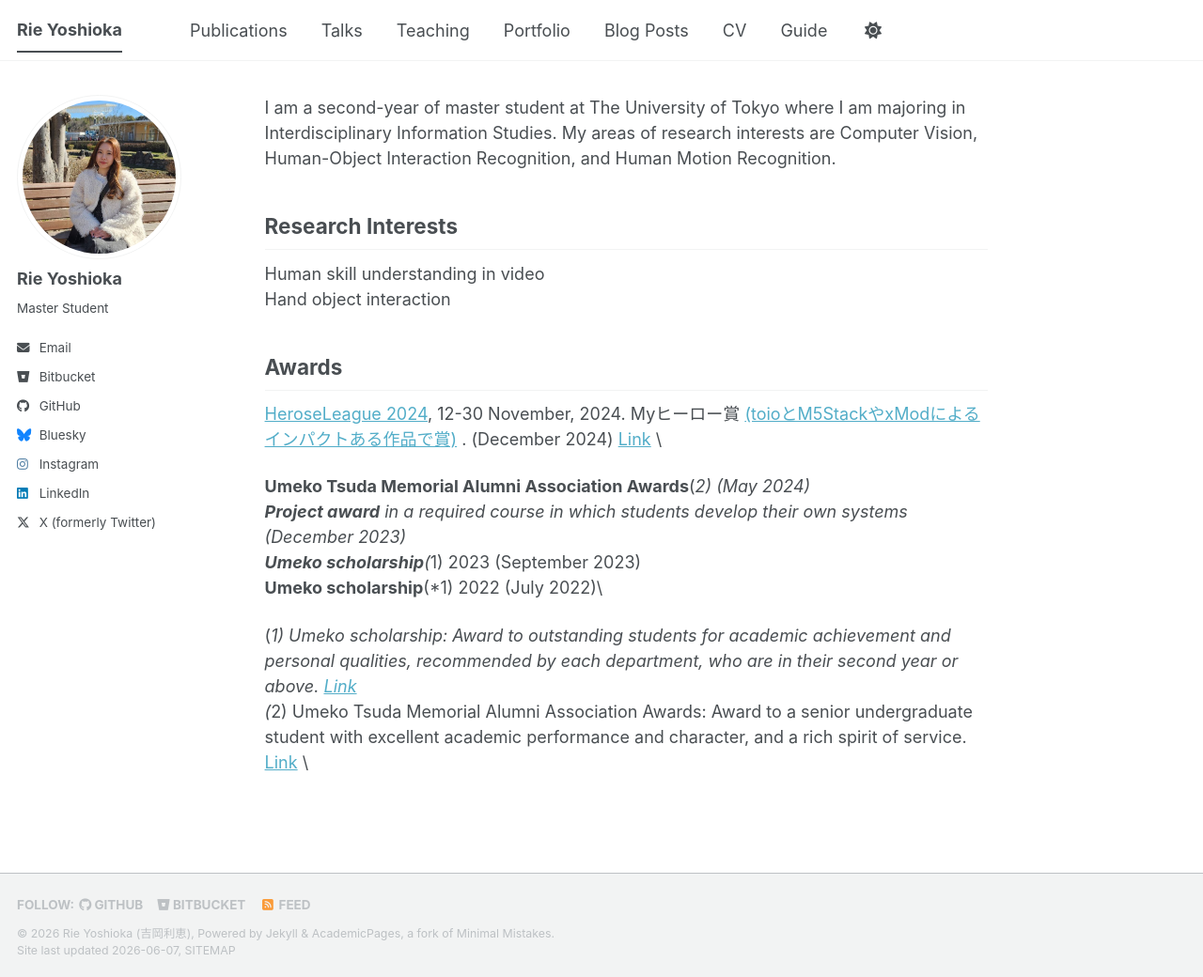
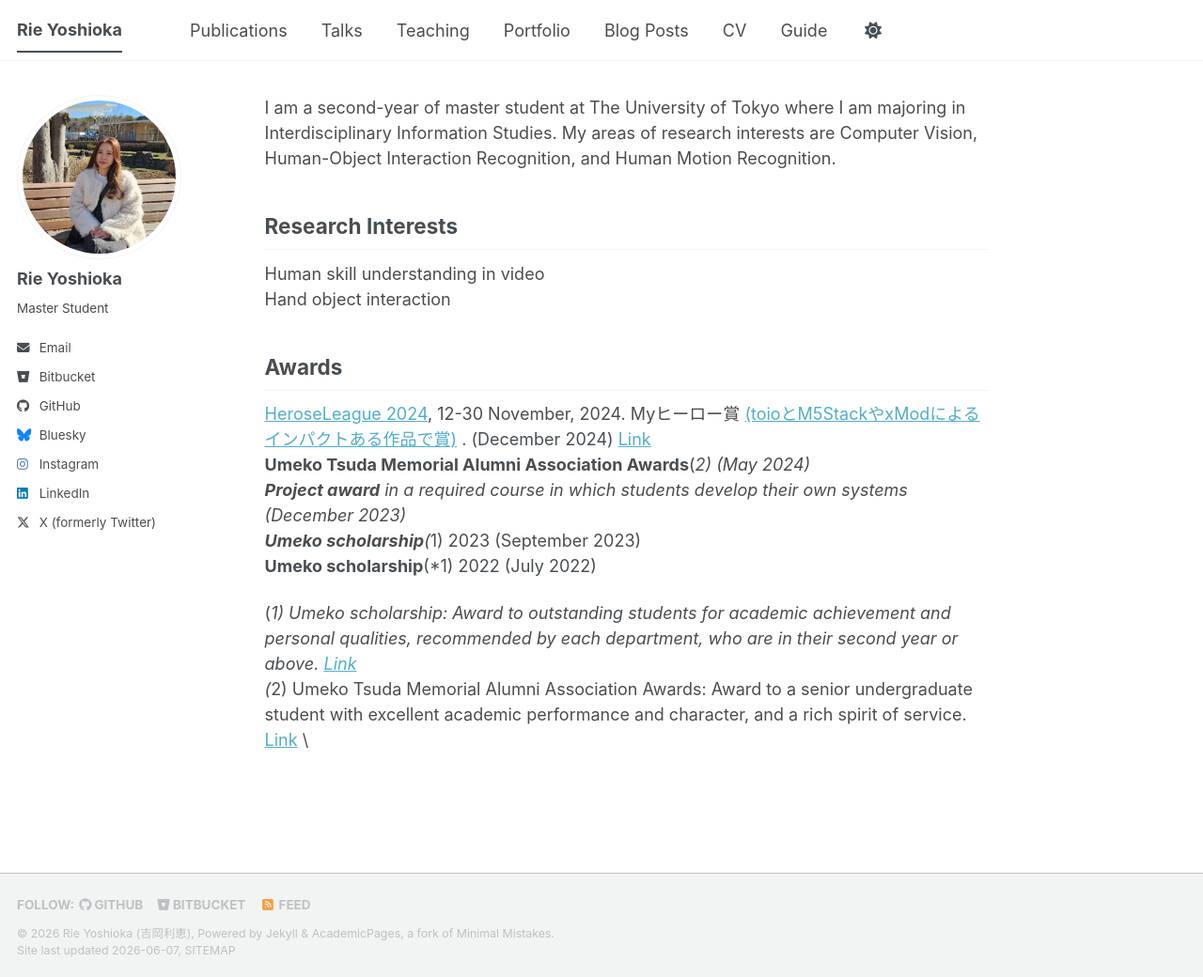
Before and after one commit to rie-yoshi/rie-yoshi.github.io, a Jekyll site: the page built from _pages/about.md, in a window 1280 px wide and 1040 px high. Shown: the whole window at 94% size. Built offline with Jekyll 4.4.1, drawn with Linux system fonts in a browser that asks for light colours; a script bundle is joined from its source files by our own code; library files that are not in the unit come from our copies.

```diff
--- a/_pages/about.md
+++ b/_pages/about.md
@@ -16,11 +16,10 @@ Hand object interaction
 
 ## Awards
 [HeroseLeague 2024](https://heroes-league.net/), 12-30 November, 2024. Myヒーロー賞 [(toioとM5StackやxModによるインパクトある作品で賞)](https://protopedia.net/event/hl2024#:~:text=toio%E3%81%A8M5Stack%E3%82%84xMod%E3%81%AB%E3%82%88%E3%82%8B%E3%82%A4%E3%83%B3%E3%83%91%E3%82%AF%E3%83%88%E3%81%82%E3%82%8B%E4%BD%9C%E5%93%81%E3%81%A7%E8%B3%9E%20by%20akichika) . (December 2024)  [Link](https://www.tsuda.ac.jp/news/2024/1227.html) \
-
 **Umeko Tsuda Memorial Alumni Association Awards**(*2) (May 2024)\
 **Project award** in a required course in which students develop their own systems (December 2023)\
 **Umeko scholarship**(*1) 2023 (September 2023)\
-**Umeko scholarship**(*1) 2022 (July 2022)\
+**Umeko scholarship**(*1) 2022 (July 2022)
 
 (*1) Umeko scholarship: Award to outstanding students for academic achievement and personal qualities, recommended by each department, who are in their second year or above. [Link](https://www.tsuda.ac.jp/student-life/scholarship/detail.html#:~:text=%E6%A2%85%E5%AD%90%E3%82%B9%E3%82%AB%E3%83%A9%E3%82%B7%E3%83%83%E3%83%97%EF%BC%88%E5%AD%A6%E6%A5%AD%EF%BC%89) \
 (*2) Umeko Tsuda Memorial Alumni Association Awards: Award to a senior undergraduate student with excellent academic performance and character, and a rich spirit of service. [Link](https://www.tsuda.ac.jp/student-life/scholarship/detail.html#:~:text=%E6%B4%A5%E7%94%B0%E6%A2%85%E5%AD%90%E8%A8%98%E5%BF%B5%E5%90%8C%E7%AA%93%E4%BC%9A%E8%B3%9E) \
```
